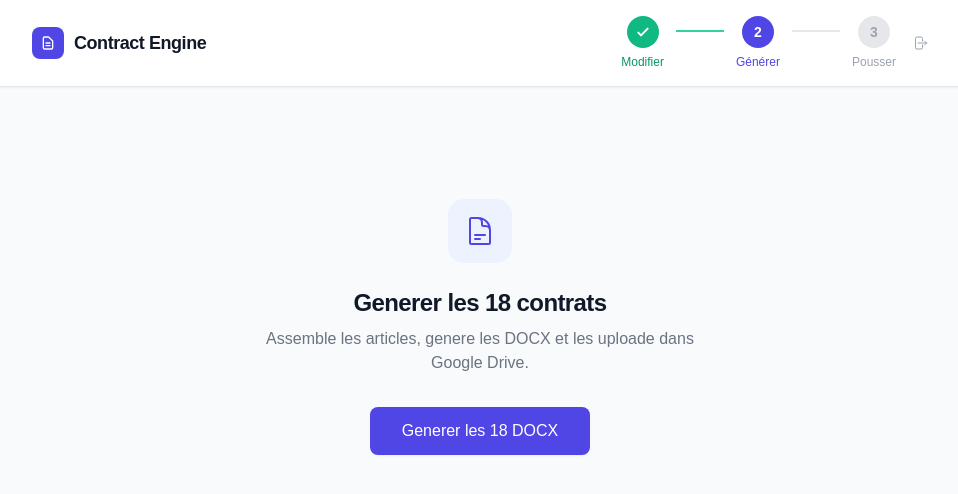
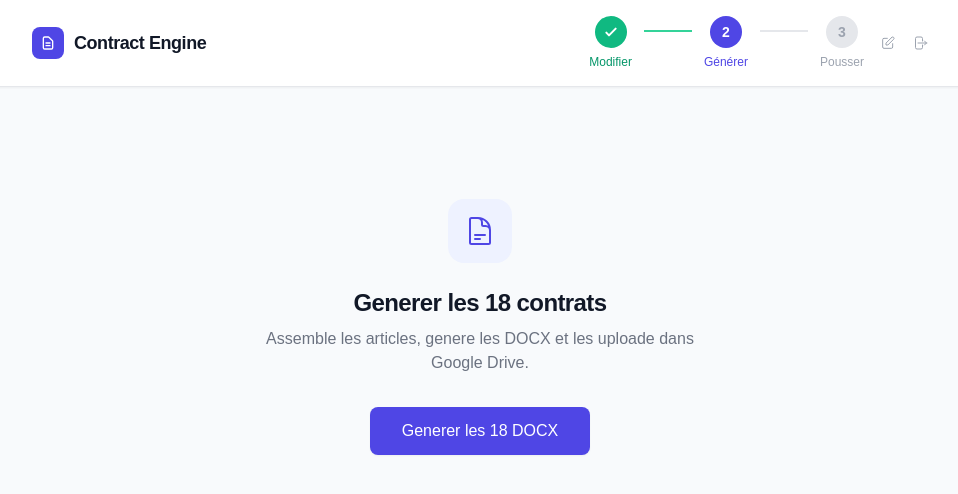
Before and after one commit to loiccardin/contract-engine, a Next.js app: page /generate in a window 1280 px wide. Shown: the top 494 px of the page, without its empty margins (160-1118 px from the left). Built offline with nearby package versions, Linux system fonts and the light colour scheme.

Commit message:
fix: lien Correction (icône crayon) dans la nav de toutes les pages
Icône crayon entre le StepIndicator et le LogoutButton sur /editor, /generate, /push.
Pointe vers /fix. Tooltip "Correction unitaire".

Co-Authored-By: Claude Opus 4.6 (1M context) <noreply@anthropic.com>

```diff
--- a/src/app/editor/page.tsx
+++ b/src/app/editor/page.tsx
@@ -135,6 +135,11 @@ export default function EditorPage() {
           </div>
           <div className="flex items-center gap-4">
             <StepIndicator currentStep={1} />
+            <a href="/fix" className="text-xs text-gray-400 hover:text-gray-600 transition-colors" title="Correction unitaire">
+              <svg className="w-4 h-4" fill="none" viewBox="0 0 24 24" stroke="currentColor" strokeWidth={1.5}>
+                <path strokeLinecap="round" strokeLinejoin="round" d="M11 5H6a2 2 0 00-2 2v11a2 2 0 002 2h11a2 2 0 002-2v-5m-1.414-9.414a2 2 0 112.828 2.828L11.828 15H9v-2.828l8.586-8.586z" />
+              </svg>
+            </a>
             <LogoutButton />
           </div>
         </div>
--- a/src/app/generate/page.tsx
+++ b/src/app/generate/page.tsx
@@ -83,6 +83,11 @@ export default function GeneratePage() {
           </div>
           <div className="flex items-center gap-4">
             <StepIndicator currentStep={2} />
+            <a href="/fix" className="text-xs text-gray-400 hover:text-gray-600 transition-colors" title="Correction unitaire">
+              <svg className="w-4 h-4" fill="none" viewBox="0 0 24 24" stroke="currentColor" strokeWidth={1.5}>
+                <path strokeLinecap="round" strokeLinejoin="round" d="M11 5H6a2 2 0 00-2 2v11a2 2 0 002 2h11a2 2 0 002-2v-5m-1.414-9.414a2 2 0 112.828 2.828L11.828 15H9v-2.828l8.586-8.586z" />
+              </svg>
+            </a>
             <LogoutButton />
           </div>
         </div>
--- a/src/app/push/page.tsx
+++ b/src/app/push/page.tsx
@@ -59,6 +59,11 @@ export default function PushPage() {
             </div>
             <div className="flex items-center gap-4">
               <StepIndicator currentStep={3} />
+              <a href="/fix" className="text-xs text-gray-400 hover:text-gray-600 transition-colors" title="Correction unitaire">
+                <svg className="w-4 h-4" fill="none" viewBox="0 0 24 24" stroke="currentColor" strokeWidth={1.5}>
+                  <path strokeLinecap="round" strokeLinejoin="round" d="M11 5H6a2 2 0 00-2 2v11a2 2 0 002 2h11a2 2 0 002-2v-5m-1.414-9.414a2 2 0 112.828 2.828L11.828 15H9v-2.828l8.586-8.586z" />
+                </svg>
+              </a>
               <LogoutButton />
             </div>
           </div>
```
